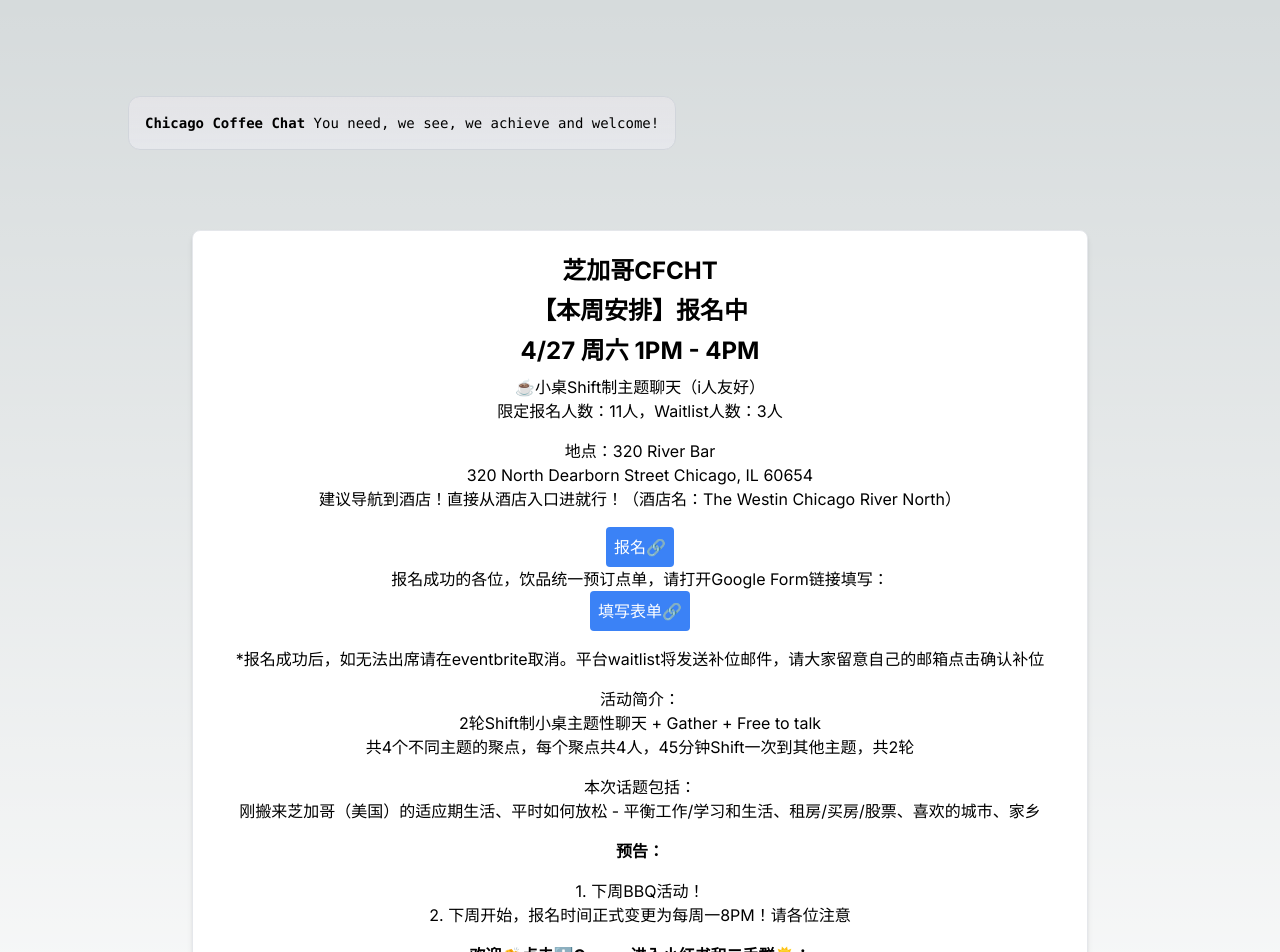
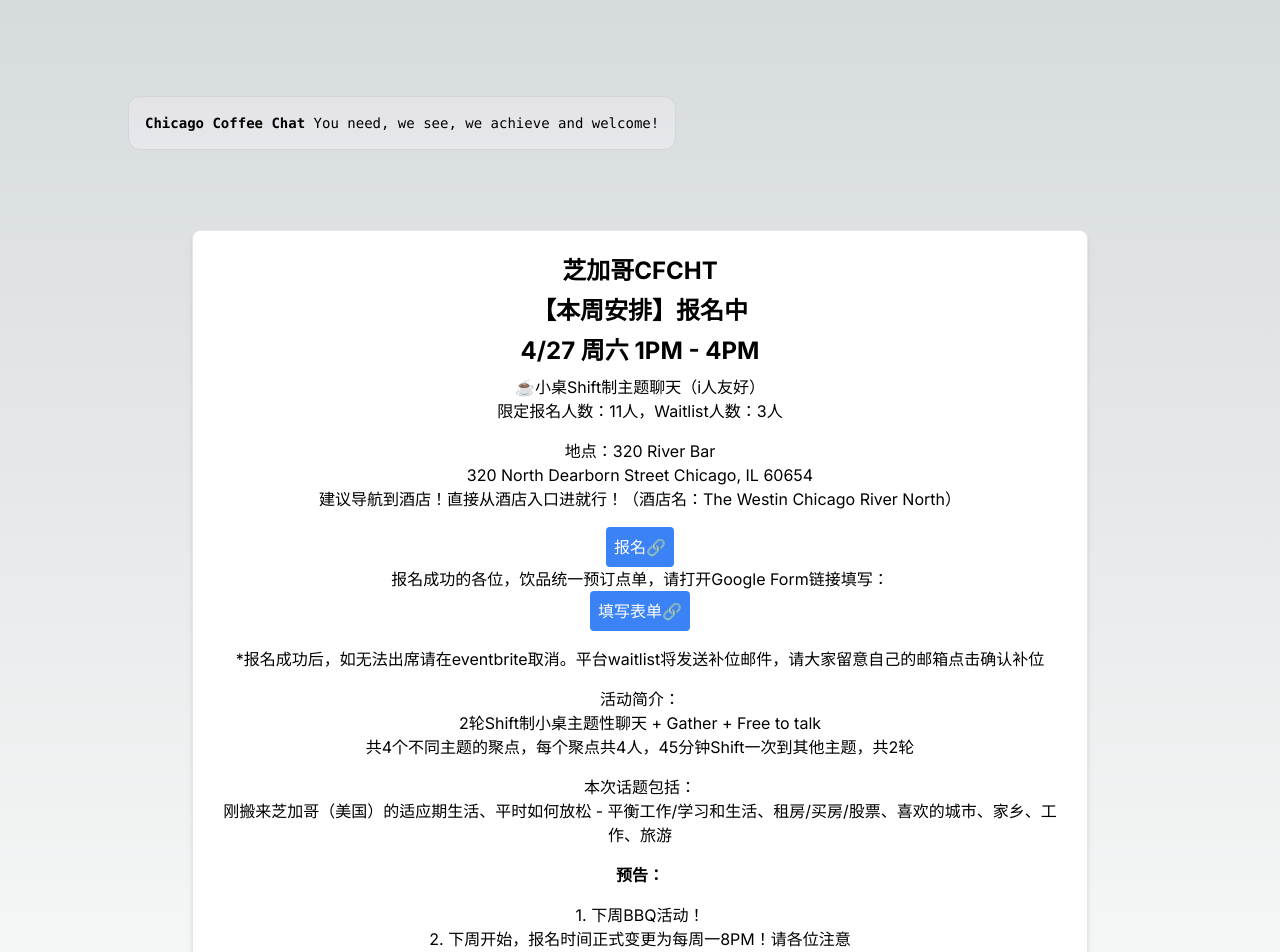
Before and after one commit to Brack-Wang/nextjs, a Next.js app: page / in a window 1280 px wide. Shown: the top 952 px of the page. Built offline with nearby package versions, Linux system fonts and the light colour scheme.

Commit message:
Update page.tsx

```diff
--- a/app/page.tsx
+++ b/app/page.tsx
@@ -29,7 +29,7 @@ export default function Home() {
   <p className="mb-4">报名成功的各位，饮品统一预订点单，请打开Google Form链接填写：<br /><a href="https://forms.gle/xmxDWuqAc7m5CMsX9" target="_blank" className="inline-block bg-blue-500 text-white p-2 rounded hover:bg-blue-700 transition duration-300 ease-in-out">填写表单🔗</a></p>
   <p className="mt-4">*报名成功后，如无法出席请在eventbrite取消。平台waitlist将发送补位邮件，请大家留意自己的邮箱点击确认补位</p>
   <p className="mt-4">活动简介：<br />2轮Shift制小桌主题性聊天 + Gather + Free to talk<br />共4个不同主题的聚点，每个聚点共4人，45分钟Shift一次到其他主题，共2轮</p>
-  <p className="mt-4">本次话题包括：<br />刚搬来芝加哥（美国）的适应期生活、平时如何放松 - 平衡工作/学习和生活、租房/买房/股票、喜欢的城市、家乡</p>
+  <p className="mt-4">本次话题包括：<br />刚搬来芝加哥（美国）的适应期生活、平时如何放松 - 平衡工作/学习和生活、租房/买房/股票、喜欢的城市、家乡、工作、旅游</p>
   <p className="mt-4 font-bold">预告：</p>
   <p className="mt-4">1. 下周BBQ活动！<br />2. 下周开始，报名时间正式变更为每周一8PM！请各位注意</p>
   <p className="mt-4 font-bold">欢迎👏点击⬇️Groups进入小红书和二手群🌞：</p>
```
